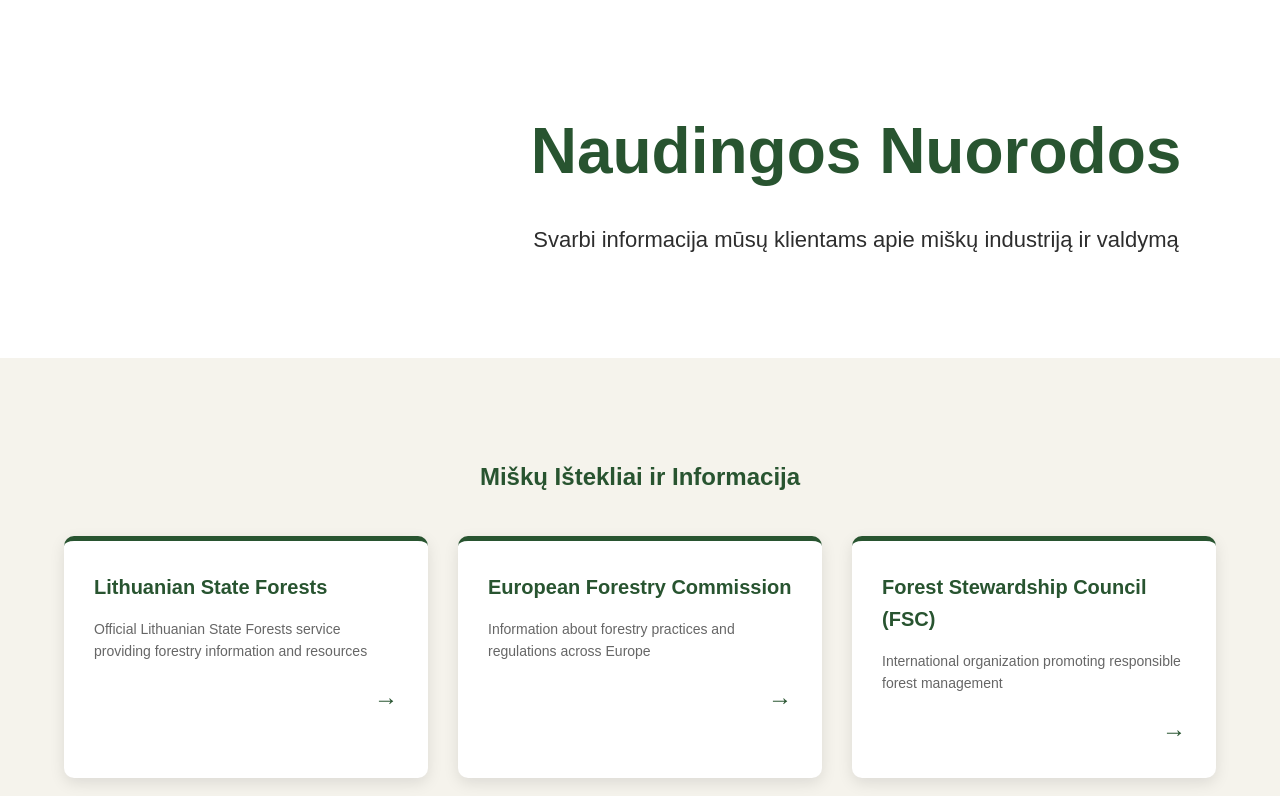
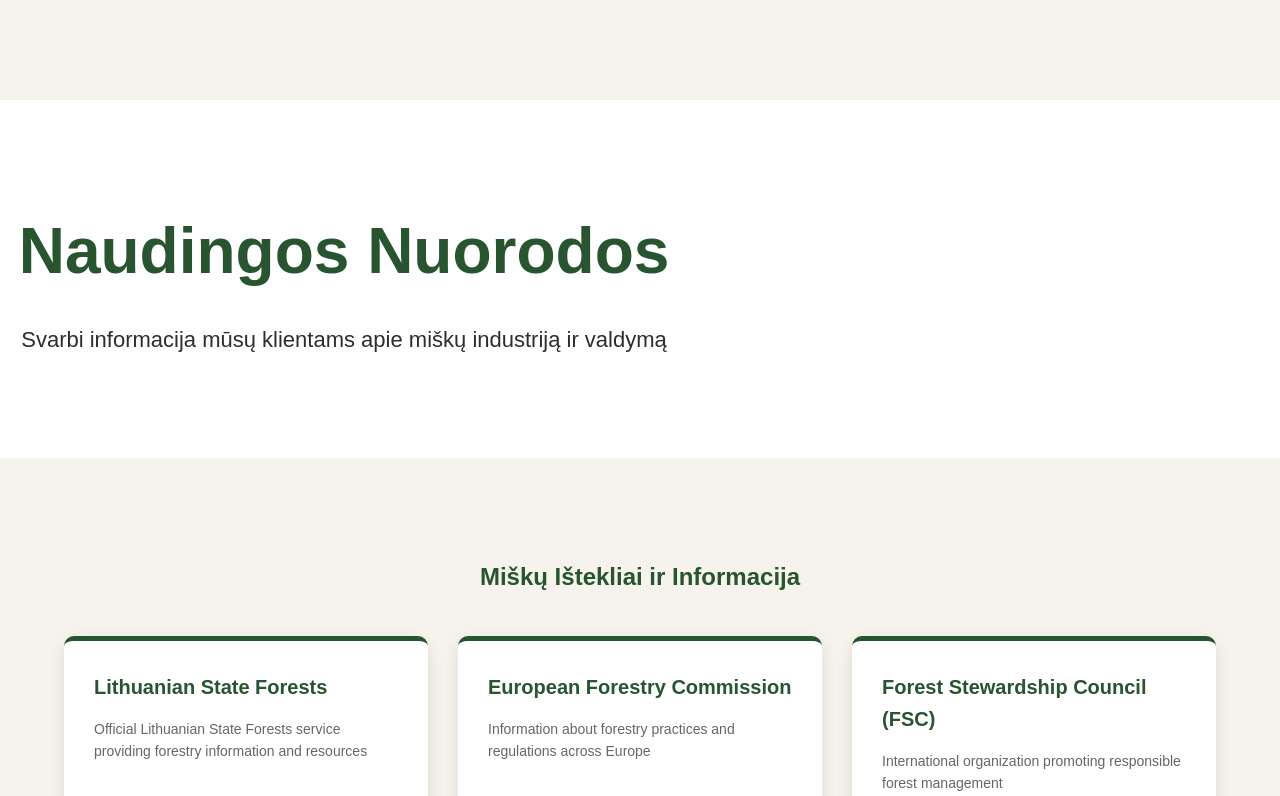
Before and after one commit to Pukis05/misko-ritmu, a Next.js app: page /helpful-links in a window 1280 px wide. Shown: the top 796 px of the page. Built offline with nearby package versions, Linux system fonts and the light colour scheme.

Commit message:
hero changes

```diff
--- a/app/globals.css
+++ b/app/globals.css
@@ -21,7 +21,7 @@ body {
 
 main {
     display: block;
-    padding-top: 0px;
+    padding-top: 100px;
 }
 
 /* NAVBAR */
@@ -80,7 +80,7 @@ main {
 /* HERO */
 
 .hero {
-    height: 100vh;
+    height: 60vh;
     background: white;
     color: #2d2d2d;
     display: flex;
@@ -245,10 +245,8 @@ footer {
 
 .helpful-links-hero {
     background: white;
-    background-repeat: no-repeat;
     color: #2d2d2d;
     display: flex;
-    justify-content: flex-end;
     text-align: center;
 }
 
```
